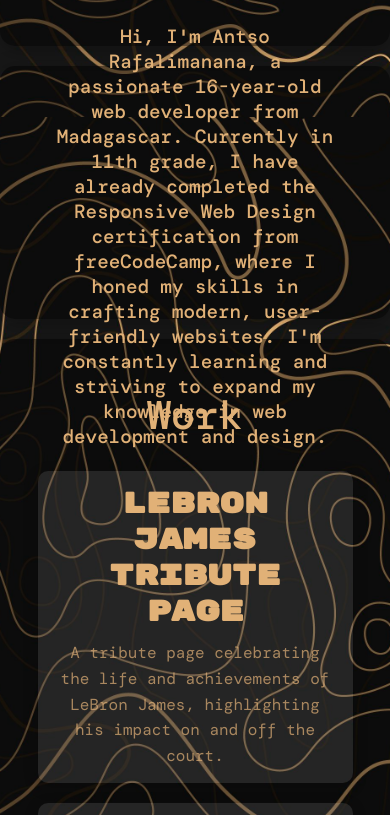
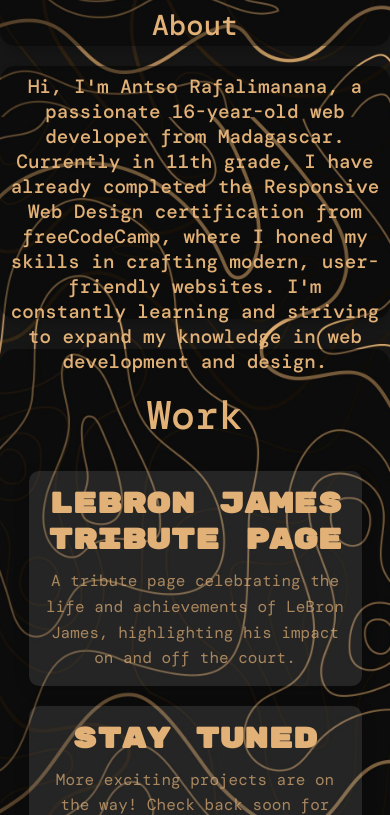
Before and after one commit to 500ArTTC/portfolio, a plain HTML site: page index.html in a window 390 px wide. Shown: the part 727-1542 px from the top of the page. Drawn offline with nearby package versions, Linux system fonts and the light colour scheme; a web font is replaced by a local one.

Commit message:
Update styles.css

```diff
--- a/styles.css
+++ b/styles.css
@@ -816,3 +816,84 @@ footer {
         font-size: 1.2em;
     }
 }
+
+/* About Section */
+#about {
+    display: flex;
+    flex-direction: column;
+    align-items: center;
+    justify-content: center;
+    text-align: center;
+    margin: 20px auto;
+    padding: 20px;
+    width: 100%;
+    max-width: 1800px;
+    background-color: rgba(0, 0, 0, 0.5);
+    border-radius: 15px;
+    box-shadow: 0px 4px 20px rgba(0, 0, 0, 0.3);
+    color: white;
+}
+
+/* About Section Heading */
+#about h2 {
+    font-family: 'DM Mono';
+    font-weight: 500;
+    color: #E1B177;
+    font-size: 2.5em;
+    margin-top: 15px;
+    margin-bottom: 10px;
+}
+
+/* About Section Paragraph */
+#about .content {
+    font-family: 'DM Mono';
+    font-weight: 500;
+    color: #E1B177;
+    font-size: 1.4em;
+    margin-top: 30px;
+    margin-bottom: 20px;
+}
+
+/* Work Section */
+#work {
+    display: flex;
+    flex-direction: column;
+    align-items: center;
+    justify-content: center;
+    text-align: center;
+    padding: 50px 20px;
+    width: 100%;
+    max-width: 1800px;
+    margin: 20px auto;
+    background-color: rgba(0, 0, 0, 0.5);
+    border-radius: 15px;
+    box-shadow: 0px 4px 20px rgba(0, 0, 0, 0.3);
+    color: white;
+}
+
+/* Responsive design for small screens */
+@media (max-width: 768px) {
+    #about {
+        padding: 20px 10px;
+        margin-bottom: 30px;
+    }
+
+    #about h2 {
+        font-size: 1.8em;
+    }
+
+    #about .content {
+        font-size: 1.2em;
+        margin-top: 20px;
+    }
+
+    #work {
+        padding: 40px 10px;
+        margin-top: 20px;
+    }
+
+    .project-card {
+        max-width: 90%;
+        margin: 10px 0;
+    }
+}
```
